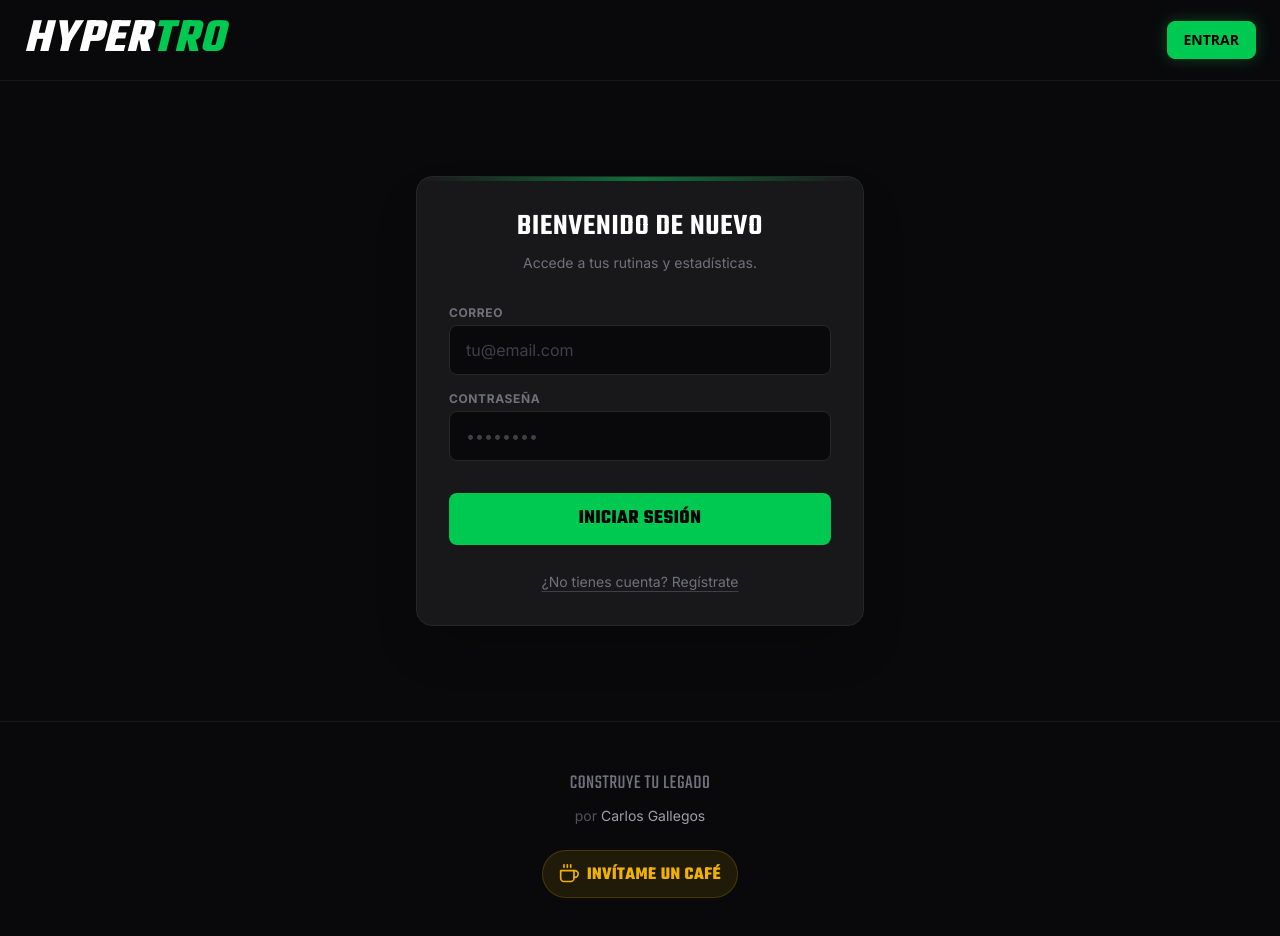
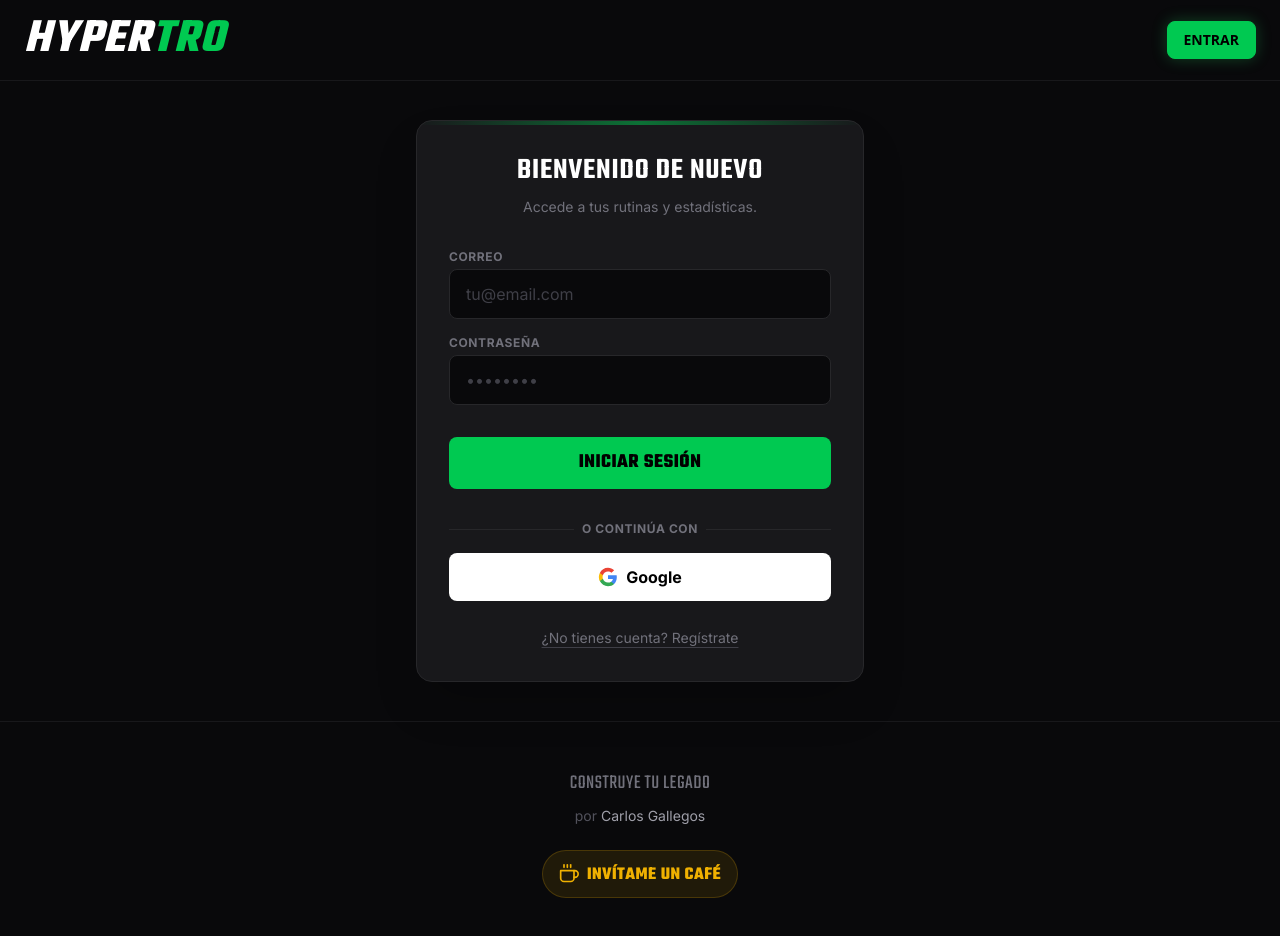
Before and after one commit to carlosstgg/landingPage-Hypertro, a React (Vite) app: page /auth in a window 1280 px wide. Shown: the top 936 px of the page. Built offline with nearby package versions, Linux system fonts and the light colour scheme; no server answers; a web font is replaced by a local one.

Commit message:
Feat: Add Google Sign-In button and logic

```diff
--- a/src/contexts/AuthContext.jsx
+++ b/src/contexts/AuthContext.jsx
@@ -31,6 +31,12 @@ export const AuthProvider = ({ children }) => {
     const value = {
         signUp: (data) => supabase.auth.signUp(data),
         signIn: (data) => supabase.auth.signInWithPassword(data),
+        signInWithGoogle: () => supabase.auth.signInWithOAuth({
+            provider: 'google',
+            options: {
+                redirectTo: `${window.location.origin}`
+            }
+        }),
         signOut: () => supabase.auth.signOut(),
         user,
     };
--- a/src/pages/Auth.jsx
+++ b/src/pages/Auth.jsx
@@ -118,6 +118,50 @@ const Auth = () => {
                     >
                         {loading ? 'Procesando...' : (isLogin ? 'Iniciar Sesión' : 'Crear Cuenta')}
                     </button>
+
+                    <div className="relative my-4">
+                        <div className="absolute inset-0 flex items-center">
+                            <div className="w-full border-t border-zinc-800"></div>
+                        </div>
+                        <div className="relative flex justify-center text-xs uppercase">
+                            <span className="bg-zinc-900 px-2 text-zinc-500 font-bold tracking-wider">O continúa con</span>
+                        </div>
+                    </div>
+
+                    <button
+                        type="button"
+                        onClick={async () => {
+                            try {
+                                setLoading(true);
+                                const { error } = await signInWithGoogle();
+                                if (error) throw error;
+                            } catch (e) {
+                                setError(e.message);
+                                setLoading(false);
+                            }
+                        }}
+                        className="w-full bg-white hover:bg-zinc-200 text-black font-bold py-3 rounded-lg transition-colors flex items-center justify-center gap-2 font-inter"
+                    >
+                        <svg className="w-5 h-5" viewBox="0 0 24 24">
+                            <path
+                                d="M22.56 12.25c0-.78-.07-1.53-.2-2.25H12v4.26h5.92c-.26 1.37-1.04 2.53-2.21 3.31v2.77h3.57c2.08-1.92 3.28-4.74 3.28-8.09z"
+                                fill="#4285F4"
+                            />
+                            <path
+                                d="M12 23c2.97 0 5.46-.98 7.28-2.66l-3.57-2.77c-.98.66-2.23 1.06-3.71 1.06-2.86 0-5.29-1.93-6.16-4.53H2.18v2.84C3.99 20.53 7.7 23 12 23z"
+                                fill="#34A853"
+                            />
+                            <path
+                                d="M5.84 14.09c-.22-.66-.35-1.36-.35-2.09s.13-1.43.35-2.09V7.07H2.18C1.43 8.55 1 10.22 1 12s.43 3.45 1.18 4.93l2.85-2.22.81-.62z"
+                                fill="#FBBC05"
+                            />
+                            <path
+                                d="M12 5.38c1.62 0 3.06.56 4.21 1.64l3.15-3.15C17.45 2.09 14.97 1 12 1 7.7 1 3.99 3.47 2.18 7.07l3.66 2.84c.87-2.6 3.3-4.53 6.16-4.53z"
+                                fill="#EA4335"
+                            />
+                        </svg>
+                        Google
+                    </button>
                 </form>
 
                 <div className="mt-6 text-center">
--- a/src/pages/Home.jsx
+++ b/src/pages/Home.jsx
@@ -306,7 +306,7 @@ export default function Home() {
                 </h1>
                 <p className="text-zinc-400 font-inter text-lg md:text-xl max-w-2xl mx-auto leading-relaxed">
                     Diseña tu microciclo de hipertrofia en segundos.
-                    <span className="block sm:inline text-green-500/80"> Sin registros. Sin pagos. Solo ganancias.</span>
+                    <span className="block sm:inline text-green-500/80"> Sin pagos. Solo ganancias.</span>
                 </p>
                 <div className="h-1 w-24 bg-green-500 mx-auto mt-8 rounded-full shadow-[0_0_15px_rgba(34,197,94,0.5)]"></div>
             </div>
```
